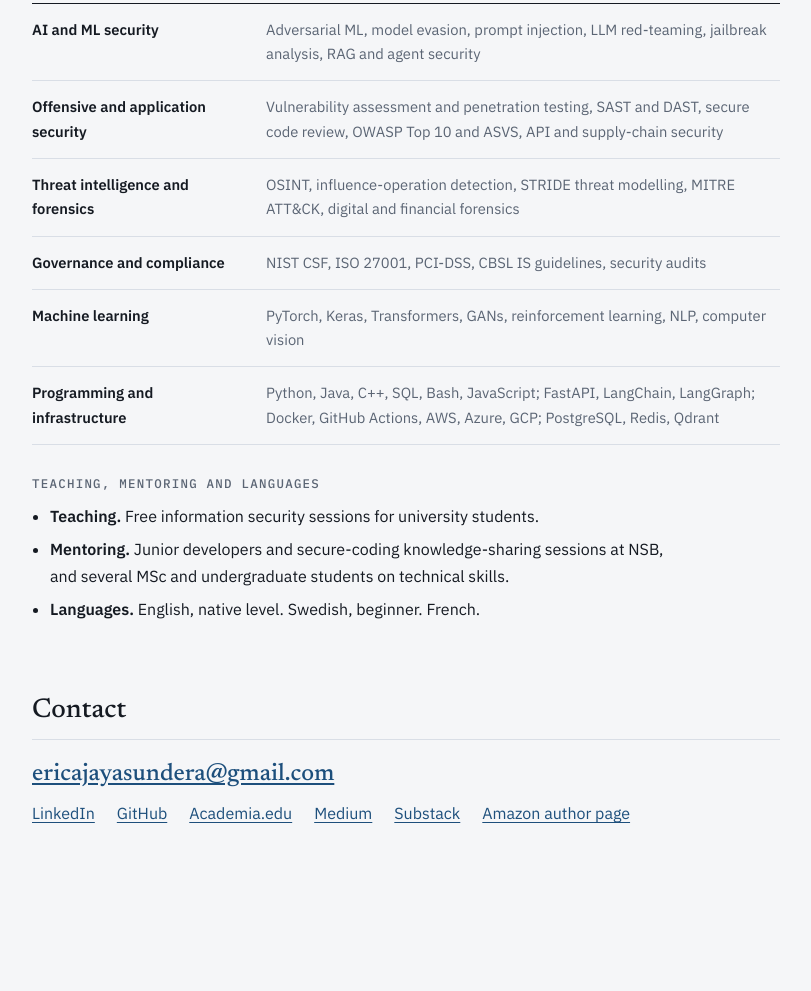
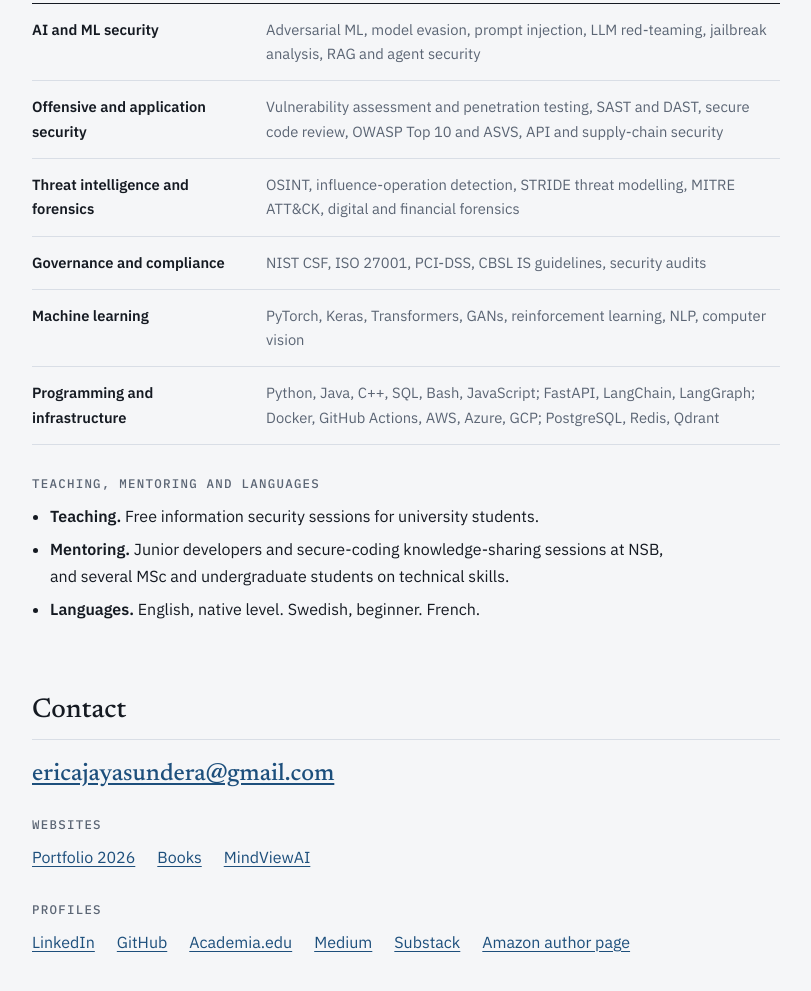
Before and after one commit to ericajaya/Erica-Jayasundera-Sweden, a plain HTML site: page index.html in a window 1280 px wide. Shown: the part 6793-7784 px from the top of the page, without its empty margins (396-1207 px from the left). Before the commit the page ends 7700 px from the top, so only its background shows below. Drawn offline with Linux system fonts and the light colour scheme.

Commit message:
Add website links

```diff
--- a/index.html
+++ b/index.html
@@ -246,6 +246,13 @@
   <section id="contact">
     <h3 class="sec">Contact</h3>
     <p class="mail"><a href="mailto:ericajayasundera@gmail.com">ericajayasundera@gmail.com</a></p>
+    <h4 class="sub">Websites</h4>
+    <ul class="links">
+      <li><a href="https://ericajayasundera2026.netlify.app/#featured">Portfolio 2026</a></li>
+      <li><a href="https://ericajayasunderabooks.netlify.app/">Books</a></li>
+      <li><a href="https://erica-jayasundera-mindviewai.netlify.app/">MindViewAI</a></li>
+    </ul>
+    <h4 class="sub">Profiles</h4>
     <ul class="links">
       <li><a href="https://www.linkedin.com/in/ejayasundera">LinkedIn</a></li>
       <li><a href="https://github.com/ericajaya">GitHub</a></li>
```
